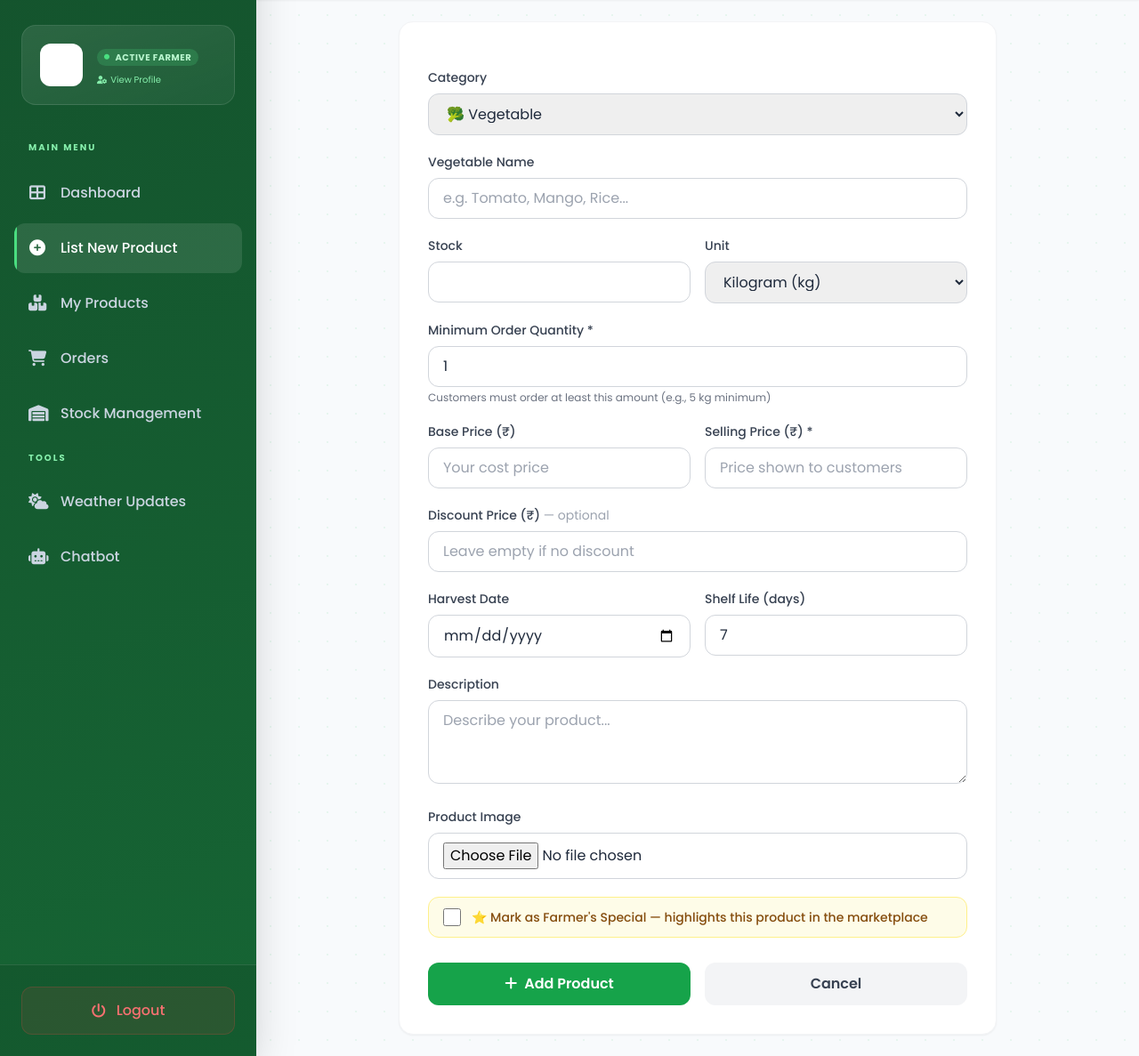
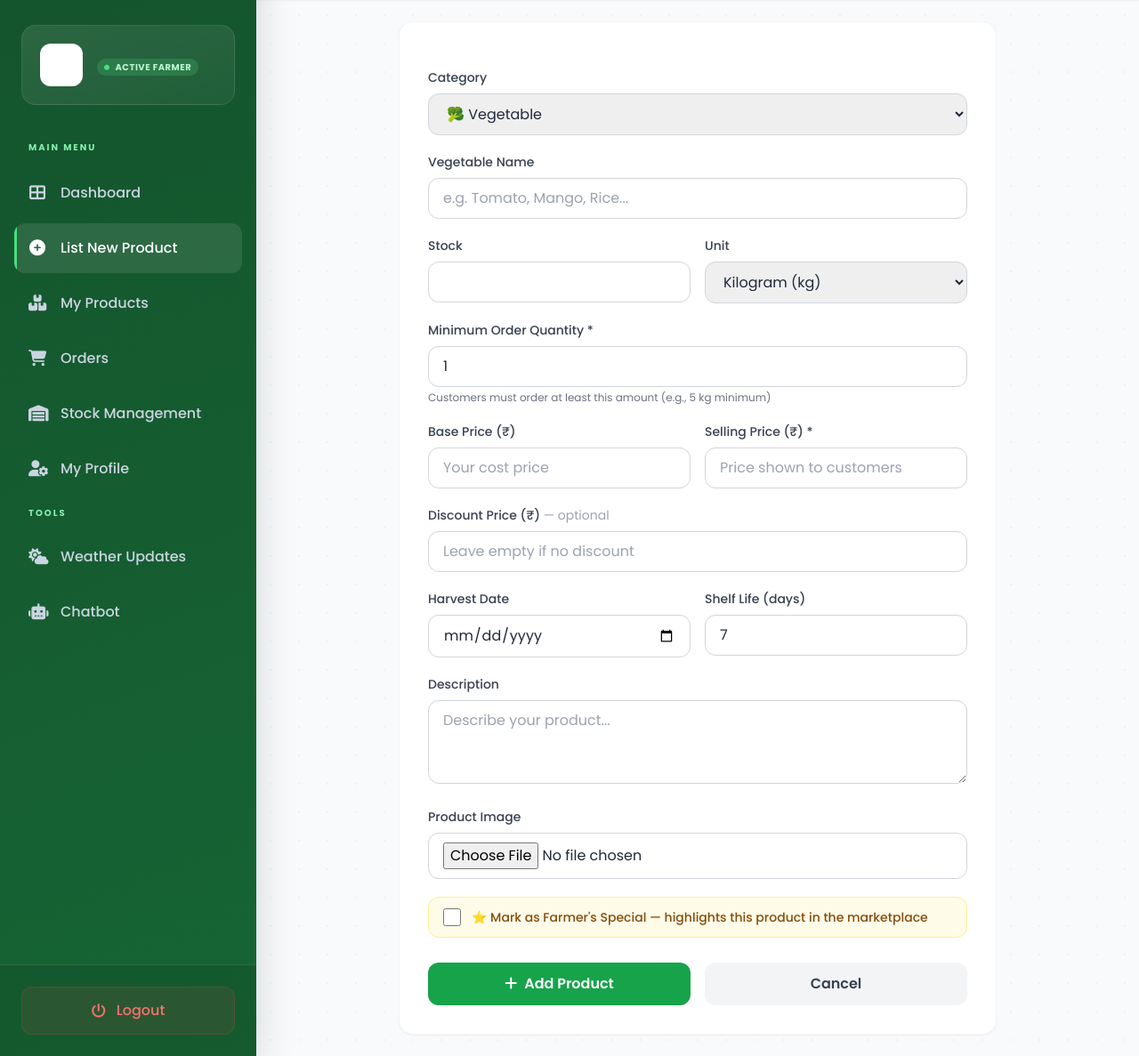
Before and after one commit to kushalta77/Krishi_Connect, a Django app: template templates/dashboard/add_vegetable.html in a window 1280 px wide. Shown: the part 95-1282 px from the top of the page at 89% size. Run offline with Django 5.2, Linux system fonts and the light colour scheme; the template is opened without the code that fills it, so the values that code supplies are empty; parts of the project's set-up code (start-up, migrations or seed data) failed here and were passed over; some libraries are stand-ins or nearby versions.

Commit message:
fixedboth user's setings

```diff
--- a/templates/dashboard/add_vegetable.html
+++ b/templates/dashboard/add_vegetable.html
@@ -47,9 +47,6 @@
                     <span class="inline-flex items-center gap-1.5 text-[10px] bg-green-400/20 text-green-200 px-2 py-0.5 rounded-full mt-1 font-bold uppercase tracking-wider">
                         <i class="fas fa-circle text-green-400" style="font-size:6px"></i> Active Farmer
                     </span>
-                    <a href="{% url 'farmer_profile' %}" class="mt-2 flex items-center gap-1 text-[10px] text-green-300 hover:text-white transition-colors">
-                        <i class="fas fa-user-cog" style="font-size:9px"></i> View Profile
-                    </a>
                 </div>
             </div>
         </div>
@@ -70,6 +67,9 @@
             </a>
             <a href="{% url 'farmer_stock' %}" class="nav-item flex items-center gap-4 px-4 py-3.5 rounded-xl text-slate-300 font-medium">
                 <i class="fas fa-warehouse w-5 text-center text-lg"></i><span>Stock Management</span>
+            </a>
+            <a href="{% url 'farmer_profile' %}" class="nav-item flex items-center gap-4 px-4 py-3.5 rounded-xl text-slate-300 font-medium">
+                <i class="fas fa-user-cog w-5 text-center text-lg"></i><span>My Profile</span>
             </a>
             <p class="text-green-300 text-[10px] font-bold uppercase tracking-[0.2em] px-4 py-2 mt-6 mb-2">Tools</p>
             <a href="{% url 'weather' %}" class="nav-item flex items-center gap-4 px-4 py-3.5 rounded-xl text-slate-300 font-medium">
--- a/templates/dashboard/edit_vegetable.html
+++ b/templates/dashboard/edit_vegetable.html
@@ -46,9 +46,6 @@
                     <span class="inline-flex items-center gap-1.5 text-[10px] bg-green-400/20 text-green-200 px-2 py-0.5 rounded-full mt-1 font-bold uppercase tracking-wider">
                         <i class="fas fa-circle text-green-400" style="font-size:6px"></i> Active Farmer
                     </span>
-                    <a href="{% url 'farmer_profile' %}" class="mt-2 flex items-center gap-1 text-[10px] text-green-300 hover:text-white transition-colors">
-                        <i class="fas fa-user-cog" style="font-size:9px"></i> View Profile
-                    </a>
                 </div>
             </div>
         </div>
@@ -69,6 +66,9 @@
             </a>
             <a href="{% url 'farmer_stock' %}" class="nav-item flex items-center gap-4 px-4 py-3.5 rounded-xl text-slate-300 font-medium">
                 <i class="fas fa-warehouse w-5 text-center text-lg"></i><span>Stock Management</span>
+            </a>
+            <a href="{% url 'farmer_profile' %}" class="nav-item flex items-center gap-4 px-4 py-3.5 rounded-xl text-slate-300 font-medium">
+                <i class="fas fa-user-cog w-5 text-center text-lg"></i><span>My Profile</span>
             </a>
             <p class="text-green-300 text-[10px] font-bold uppercase tracking-[0.2em] px-4 py-2 mt-6 mb-2">Tools</p>
             <a href="{% url 'weather' %}" class="nav-item flex items-center gap-4 px-4 py-3.5 rounded-xl text-slate-300 font-medium">
--- a/templates/dashboard/farmer_dashboard.html
+++ b/templates/dashboard/farmer_dashboard.html
@@ -167,9 +167,6 @@
                     <span class="inline-flex items-center gap-1.5 text-[10px] bg-brand-400/20 text-brand-200 px-2 py-0.5 rounded-full mt-1 font-bold uppercase tracking-wider">
                         <i class="fas fa-circle text-brand-400" style="font-size:6px"></i> Active Farmer
                     </span>
-                    <a href="{% url 'farmer_profile' %}" class="mt-2 flex items-center gap-1 text-[10px] text-brand-300 hover:text-white transition-colors">
-                        <i class="fas fa-user-cog" style="font-size:9px"></i> View Profile
-                    </a>
                 </div>
             </div>
         </div>
@@ -190,6 +187,9 @@
             </a>
             <a href="{% url 'farmer_stock' %}" class="nav-item flex items-center gap-4 px-4 py-3.5 rounded-xl text-slate-300 font-medium">
                 <i class="fas fa-warehouse w-5 text-center text-lg"></i><span>Stock Management</span>
+            </a>
+            <a href="{% url 'farmer_profile' %}" class="nav-item flex items-center gap-4 px-4 py-3.5 rounded-xl text-slate-300 font-medium">
+                <i class="fas fa-user-cog w-5 text-center text-lg"></i><span>My Profile</span>
             </a>
             <p class="text-brand-300 text-[10px] font-bold uppercase tracking-[0.2em] px-4 py-2 mt-6 mb-2">Tools</p>
             <a href="{% url 'weather' %}" class="nav-item flex items-center gap-4 px-4 py-3.5 rounded-xl text-slate-300 font-medium">
--- a/templates/dashboard/farmer_products.html
+++ b/templates/dashboard/farmer_products.html
@@ -47,9 +47,6 @@
                     <span class="inline-flex items-center gap-1.5 text-[10px] bg-green-400/20 text-green-200 px-2 py-0.5 rounded-full mt-1 font-bold uppercase tracking-wider">
                         <i class="fas fa-circle text-green-400" style="font-size:6px"></i> Active Farmer
                     </span>
-                    <a href="{% url 'farmer_profile' %}" class="mt-2 flex items-center gap-1 text-[10px] text-green-300 hover:text-white transition-colors">
-                        <i class="fas fa-user-cog" style="font-size:9px"></i> View Profile
-                    </a>
                 </div>
             </div>
         </div>
@@ -70,6 +67,9 @@
             </a>
             <a href="{% url 'farmer_stock' %}" class="nav-item flex items-center gap-4 px-4 py-3.5 rounded-xl text-slate-300 font-medium">
                 <i class="fas fa-warehouse w-5 text-center text-lg"></i><span>Stock Management</span>
+            </a>
+            <a href="{% url 'farmer_profile' %}" class="nav-item flex items-center gap-4 px-4 py-3.5 rounded-xl text-slate-300 font-medium">
+                <i class="fas fa-user-cog w-5 text-center text-lg"></i><span>My Profile</span>
             </a>
             <p class="text-green-300 text-[10px] font-bold uppercase tracking-[0.2em] px-4 py-2 mt-6 mb-2">Tools</p>
             <a href="{% url 'weather' %}" class="nav-item flex items-center gap-4 px-4 py-3.5 rounded-xl text-slate-300 font-medium">
--- a/templates/dashboard/farmer_profile.html
+++ b/templates/dashboard/farmer_profile.html
@@ -59,9 +59,6 @@
                     <span class="inline-flex items-center gap-1.5 text-[10px] bg-brand-400/20 text-brand-200 px-2 py-0.5 rounded-full mt-1 font-bold uppercase tracking-wider">
                         <i class="fas fa-circle text-brand-400" style="font-size:6px"></i> Active Farmer
                     </span>
-                    <a href="{% url 'farmer_profile' %}" class="mt-2 flex items-center gap-1 text-[10px] text-brand-300 hover:text-white transition-colors">
-                        <i class="fas fa-user-cog" style="font-size:9px"></i> View Profile
-                    </a>
                 </div>
             </div>
         </div>
@@ -82,6 +79,9 @@
             </a>
             <a href="{% url 'farmer_stock' %}" class="nav-item flex items-center gap-4 px-4 py-3.5 rounded-xl text-slate-300 font-medium">
                 <i class="fas fa-warehouse w-5 text-center text-lg"></i><span>Stock Management</span>
+            </a>
+            <a href="{% url 'farmer_profile' %}" class="nav-item active flex items-center gap-4 px-4 py-3.5 rounded-xl font-medium text-white">
+                <i class="fas fa-user-cog w-5 text-center text-lg"></i><span>My Profile</span>
             </a>
             <p class="text-brand-300 text-[10px] font-bold uppercase tracking-[0.2em] px-4 py-2 mt-6 mb-2">Tools</p>
             <a href="{% url 'weather' %}" class="nav-item flex items-center gap-4 px-4 py-3.5 rounded-xl text-slate-300 font-medium">
--- a/templates/dashboard/farmer_stock.html
+++ b/templates/dashboard/farmer_stock.html
@@ -68,9 +68,6 @@
                     <span class="inline-flex items-center gap-1.5 text-[10px] bg-brand-400/20 text-brand-200 px-2 py-0.5 rounded-full mt-1 font-bold uppercase tracking-wider">
                         <i class="fas fa-circle text-brand-400" style="font-size:6px"></i> Active Farmer
                     </span>
-                    <a href="{% url 'farmer_profile' %}" class="mt-2 flex items-center gap-1 text-[10px] text-brand-300 hover:text-white transition-colors">
-                        <i class="fas fa-user-cog" style="font-size:9px"></i> View Profile
-                    </a>
                 </div>
             </div>
         </div>
@@ -91,6 +88,9 @@
             </a>
             <a href="{% url 'farmer_stock' %}" class="nav-item active flex items-center gap-4 px-4 py-3.5 rounded-xl text-white font-medium shadow-[0_0_20px_rgba(74,222,128,0.1)]">
                 <i class="fas fa-warehouse w-5 text-center text-lg"></i><span>Stock Management</span>
+            </a>
+            <a href="{% url 'farmer_profile' %}" class="nav-item flex items-center gap-4 px-4 py-3.5 rounded-xl text-slate-300 font-medium">
+                <i class="fas fa-user-cog w-5 text-center text-lg"></i><span>My Profile</span>
             </a>
             <p class="text-brand-300 text-[10px] font-bold uppercase tracking-[0.2em] px-4 py-2 mt-6 mb-2">Tools</p>
             <a href="{% url 'weather' %}" class="nav-item flex items-center gap-4 px-4 py-3.5 rounded-xl text-slate-300 font-medium">
--- a/templates/dashboard/view_vegetable.html
+++ b/templates/dashboard/view_vegetable.html
@@ -46,9 +46,6 @@
                     <span class="inline-flex items-center gap-1.5 text-[10px] bg-green-400/20 text-green-200 px-2 py-0.5 rounded-full mt-1 font-bold uppercase tracking-wider">
                         <i class="fas fa-circle text-green-400" style="font-size:6px"></i> Active Farmer
                     </span>
-                    <a href="{% url 'farmer_profile' %}" class="mt-2 flex items-center gap-1 text-[10px] text-green-300 hover:text-white transition-colors">
-                        <i class="fas fa-user-cog" style="font-size:9px"></i> View Profile
-                    </a>
                 </div>
             </div>
         </div>
@@ -69,6 +66,9 @@
             </a>
             <a href="{% url 'farmer_stock' %}" class="nav-item flex items-center gap-4 px-4 py-3.5 rounded-xl text-slate-300 font-medium">
                 <i class="fas fa-warehouse w-5 text-center text-lg"></i><span>Stock Management</span>
+            </a>
+            <a href="{% url 'farmer_profile' %}" class="nav-item flex items-center gap-4 px-4 py-3.5 rounded-xl text-slate-300 font-medium">
+                <i class="fas fa-user-cog w-5 text-center text-lg"></i><span>My Profile</span>
             </a>
             <p class="text-green-300 text-[10px] font-bold uppercase tracking-[0.2em] px-4 py-2 mt-6 mb-2">Tools</p>
             <a href="{% url 'weather' %}" class="nav-item flex items-center gap-4 px-4 py-3.5 rounded-xl text-slate-300 font-medium">
```
Also changed, not shown: templates/dashboard/farmer_orders.html (+4 -4 lines).
